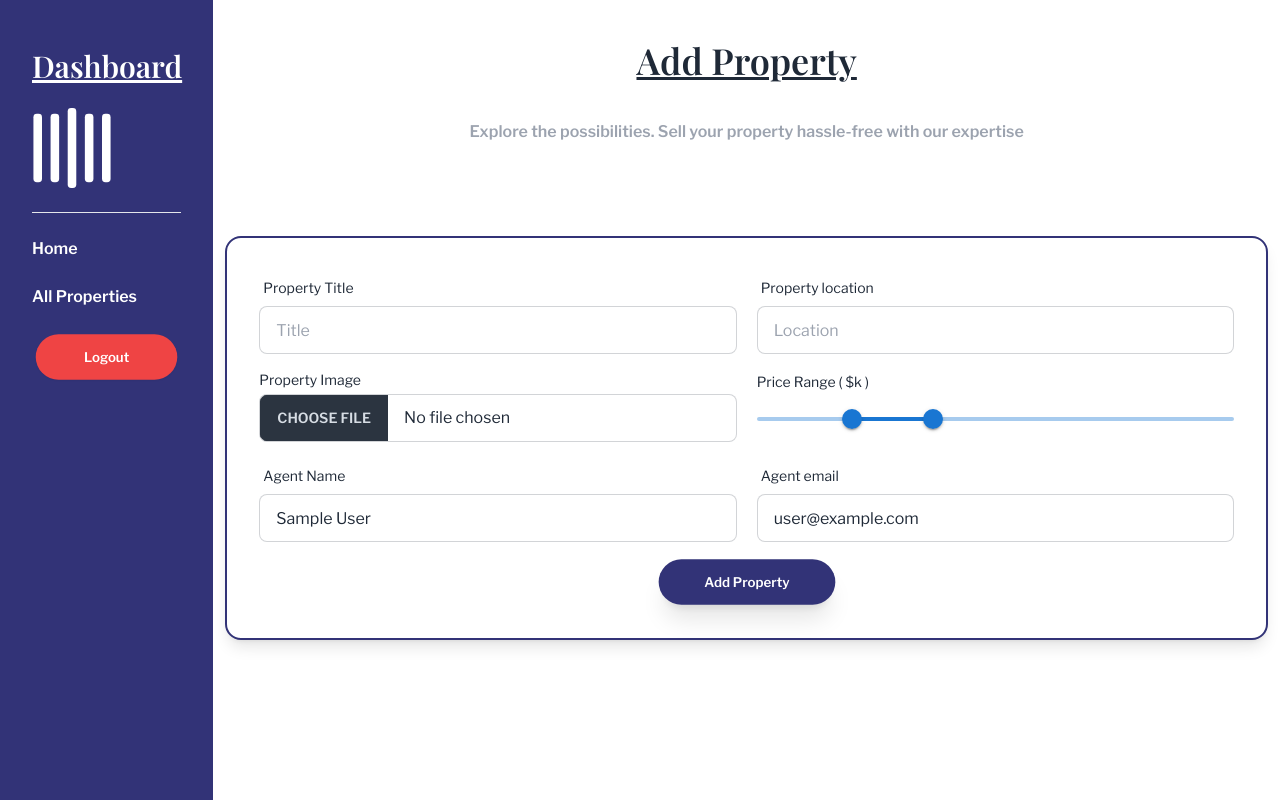
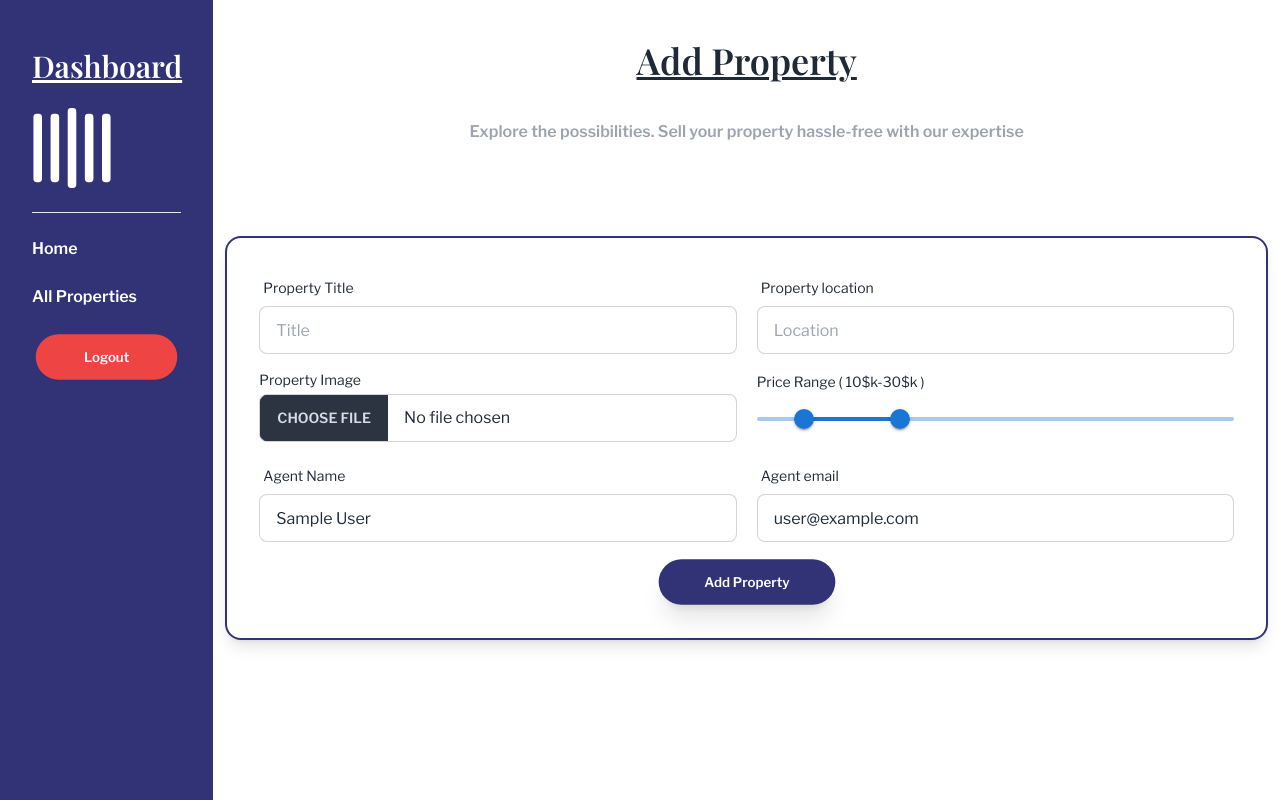
Before and after one commit to mashfikur/Echo-Estates-Real-Estate-Selling-Website, a React (Vite) app: page /dashboard/add-property in a window 1280 px wide. Built offline with nearby package versions, Linux system fonts and the light colour scheme; no server answers; sample sign-in values are in the browser's storage.

Commit message:
react hook form used to get submitted data from add property

```diff
--- a/src/pages/Agent/AddProperty.jsx
+++ b/src/pages/Agent/AddProperty.jsx
@@ -3,14 +3,22 @@ import * as React from "react";
 import Box from "@mui/material/Box";
 import Slider from "@mui/material/Slider";
 import useAuth from "../../hooks/useAuth";
+import { useForm } from "react-hook-form";
 
 const AddProperty = () => {
   const { user } = useAuth();
-  const [value, setValue] = React.useState([20, 37]);
+  const [value, setValue] = React.useState([10, 30]);
   const handleChange = (event, newValue) => {
     setValue(newValue);
-    console.log(newValue);
   };
+
+  // handling form
+  const { register, handleSubmit } = useForm();
+
+  const onSubmit = (data) => {
+    console.log({ ...data, price: value });
+  };
+
   return (
     <div>
       <SectionHeading title={"Add Property"}></SectionHeading>
@@ -25,7 +33,10 @@ const AddProperty = () => {
           <div className=" lg:mt-14 xl:mt-20">
             <div className="flex flex-col p-3">
               <div className="card w-full  shadow-lg border-main border-2 bg-base-100">
-                <form className="card-body space-y-2">
+                <form
+                  onSubmit={handleSubmit(onSubmit)}
+                  className="card-body space-y-2"
+                >
                   {/* first row */}
                   <div className="flex flex-col lg:flex-row items-center gap-5">
                     <div className="form-control flex-1">
@@ -37,6 +48,7 @@ const AddProperty = () => {
                         placeholder="Title"
                         className="input focus:outline-none input-bordered"
                         required
+                        {...register("title")}
                       />
                     </div>
                     <div className="form-control  flex-1">
@@ -48,25 +60,29 @@ const AddProperty = () => {
                         placeholder="Location"
                         className="input focus:outline-none input-bordered"
                         required
+                        {...register("location")}
                       />
                     </div>
                   </div>
 
                   {/* second row */}
-                  <div className="flex gap-5  flex-col lg:flex-row items-center">
-                    <div className="flex flex-1 flex-col  ">
+                  <div className="flex gap-5   flex-col lg:flex-row items-center">
+                    <div className="flex flex-1 scale-90 lg:scale-100 flex-col  ">
                       <div>
                         <h3 className=" text-sm mb-1">Property Image </h3>
                       </div>
                       <div>
                         <input
                           type="file"
-                          className="file-input file-focus:outline-none input-bordered w-full rounded-lg"
+                          className="file-input  file-focus:outline-none input-bordered w-full rounded-lg"
+                          {...register("image")}
                         />
                       </div>
                     </div>
                     <div className="flex-1">
-                      <h3 className="text-sm mb-3">Price Range ( $k ) </h3>
+                      <h3 className="text-sm mb-3">
+                        Price Range ( {value[0]}$k-{value[1]}$k ){" "}
+                      </h3>
                       <Box sx={{ width: "100%" }}>
                         <Slider
                           getAriaLabel={() => "Temperature range"}
@@ -90,6 +106,8 @@ const AddProperty = () => {
                         placeholder="Agent Name"
                         className="input focus:outline-none input-bordered"
                         required
+                        readOnly
+                        {...register("name")}
                       />
                     </div>
                     <div className="form-control flex-1">
@@ -102,6 +120,8 @@ const AddProperty = () => {
                         placeholder="Agent Email"
                         className="input focus:outline-none input-bordered"
                         required
+                        readOnly
+                        {...register("email")}
                       />
                     </div>
                   </div>
```
